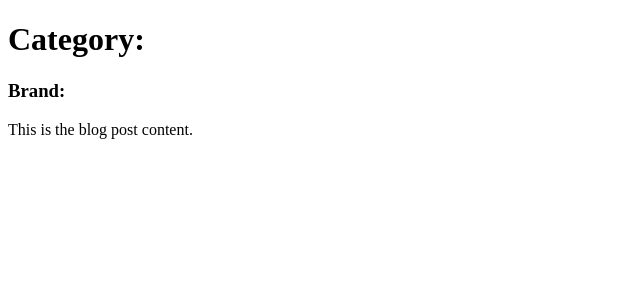
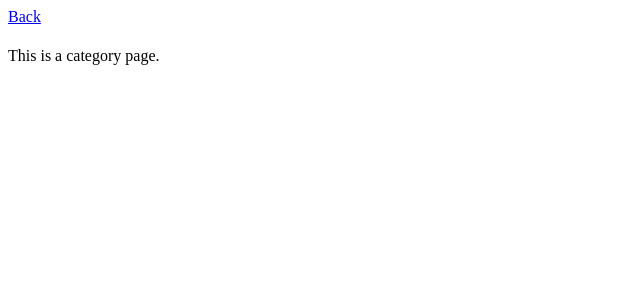
Before and after one commit to franzbiely/react-nextjs-ssr, a Next.js app: page /categories in a window 1280 px wide. Shown: the top 300 px of the page, without its empty margins (0-640 px from the left). Built offline with nearby package versions, Linux system fonts and the light colour scheme.

Commit message:
Pass and Get URL parameters update

```diff
--- a/package.json
+++ b/package.json
@@ -9,6 +9,7 @@
   },
   "dependencies": {
     "@zeit/next-sass": "^1.0.1",
+    "isomorphic-unfetch": "^3.0.0",
     "jquery": "^3.4.1",
     "next": "9.0.6",
     "node-sass": "^4.12.0",
--- a/pages/categories.js
+++ b/pages/categories.js
@@ -1,15 +1,20 @@
-import { withRouter } from 'next/router';
-class Categories extends React.Component {
-    render() {
-        console.log(this.props)
-        const { router } = this.props
-        return (
-            <div>
-                <h1>Category: <strong>{router.query.cat}</strong></h1>
-                <h3>Brand: {router.query.brand}</h3>
-                <p>This is the blog post content.</p>
-            </div>
-        )
-    }
+import React, { Component } from 'react'
+import Link from 'next/link';
+export default class extends Component {
+  static getInitialProps ({ query: { name, cat } }) {
+    return { postName: name, postCat: cat }
+  }
+
+  render () {
+    return (
+      <div>
+        <Link href='/'><a>Back  </a></Link>
+        <h1>{this.props.postCat}</h1>
+        <h4>{this.props.postName}</h4>
+        <p>
+          This is a category page.
+        </p>
+      </div>
+    )
+  }
 }
-export default withRouter(Categories)
```
Also changed, not shown: pages/index.js (+4 -3 lines), 1 other file (tests, documents, lock files or other folders).
